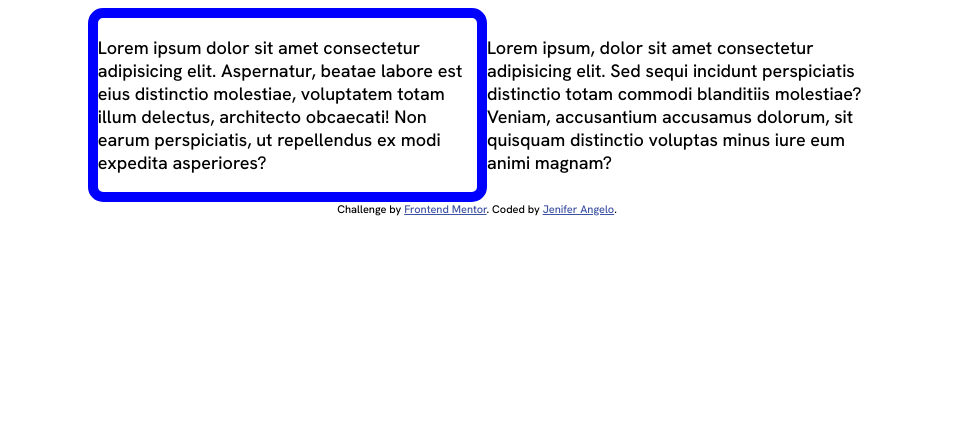
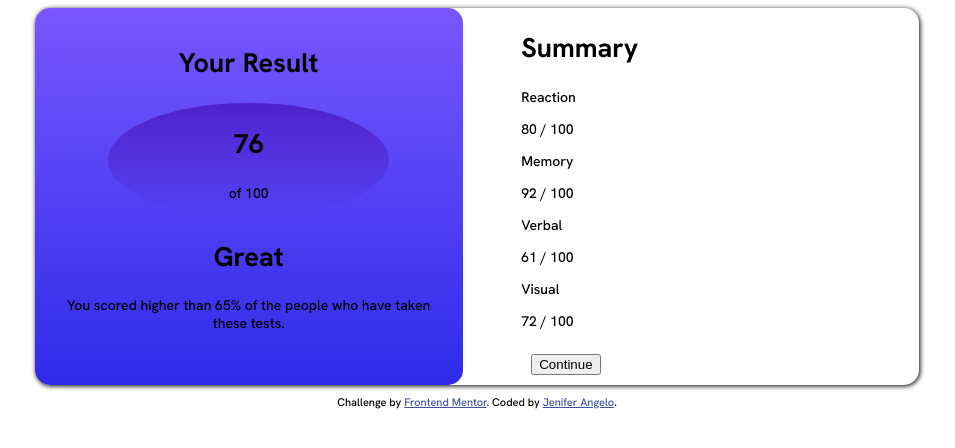
Before and after one commit to bruxa-espacial/FrontEndMentor_results-summary-component, a plain HTML site: page index.html in a window 1280 px wide. Shown: the whole page, without its empty margins (163-1118 px from the left). Drawn offline with Linux system fonts and the light colour scheme.

Commit message:
starting to understand flexbox

```diff
--- a/index.html
+++ b/index.html
@@ -21,10 +21,35 @@
 <body>
   <section>
     <div class="boxScore">
-      <p>Lorem ipsum dolor sit amet consectetur adipisicing elit. Aspernatur, beatae labore est eius distinctio molestiae, voluptatem totam illum delectus, architecto obcaecati! Non earum perspiciatis, ut repellendus ex modi expedita asperiores?</p>
+      <h2>Your Result</h2>
+      <div class="circle">
+        <h1>76</h1>
+        <p>of 100</p>
+      </div>
+      <div class="text">
+        <h1>Great</h1>
+        <p>You scored higher than 65% of the people who have taken these tests.</p>
+      </div>
     </div>
     <div class="boxSummary">
-      <p>Lorem ipsum, dolor sit amet consectetur adipisicing elit. Sed sequi incidunt perspiciatis distinctio totam commodi blanditiis molestiae? Veniam, accusantium accusamus dolorum, sit quisquam distinctio voluptas minus iure eum animi magnam?</p>
+      <h1>Summary</h1>
+      <div class="item">
+        <p>Reaction</p>
+        <p>80 / 100</p>
+      </div>
+      <div class="item">
+        <p>Memory</p>
+        <p>92 / 100</p>
+      </div>
+      <div class="item">
+        <p>Verbal</p>
+        <p>61 / 100</p>
+      </div>
+      <div class="item">
+        <p>Visual</p>
+        <p>72 / 100</p>
+      </div>
+      <button>Continue</button>
     </div>
   </section>
 
--- a/style.css
+++ b/style.css
@@ -21,23 +21,51 @@
 
 section{
     display: flex;
-    align-items: baseline;
-    justify-content: center;
+    justify-content: space-between;
+    align-items: stretch;
+    box-shadow: 1px 1px 5px;
+    border-radius: 15px;
+    width:70%;
+    margin: auto;
+    padding: 0px;
 }
 
 .circle{
-    border-radius: 70%;
-    width: 150px;
-    height: 150px;
-    border: black solid 1px;
+    border-radius: 90%;
+    width: 70%;
+    margin: auto;
+    padding: 1px;
+    background-image: linear-gradient(to bottom, var(--violetBlue), var(--persianBlue));
+    text-align: center;
 }
 
 .boxScore{
-    border: blue solid 10px;
-    width: 30%;
+    background-image: linear-gradient(to bottom, var(--lightSlateBlue), var(--lightRoyalBlue));
+    width: 45%;
     border-radius: 15px;
+    margin:0;
+    padding: 15px;
+    text-align: center;
+}
+
+p{
+    font-size: 14px;
 }
 
 .boxSummary{
-    width: 30%;
+    width: 45%;
+    padding-bottom: 0;
+    padding-left: 10px;
 }
+
+.item{
+    font-size: 15px;
+}
+
+button{
+    margin: 10px;
+}
+
+footer{
+    margin-top: 10px;
+}
```
